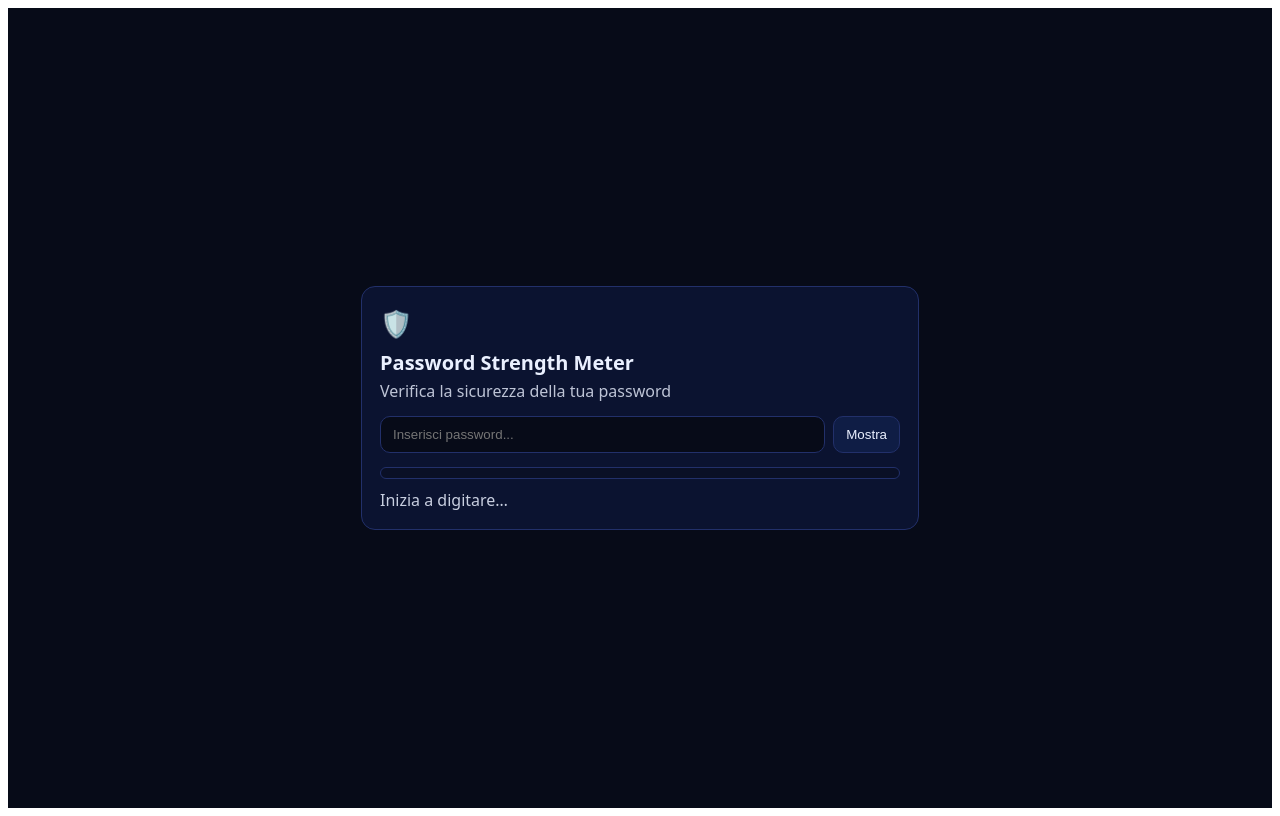
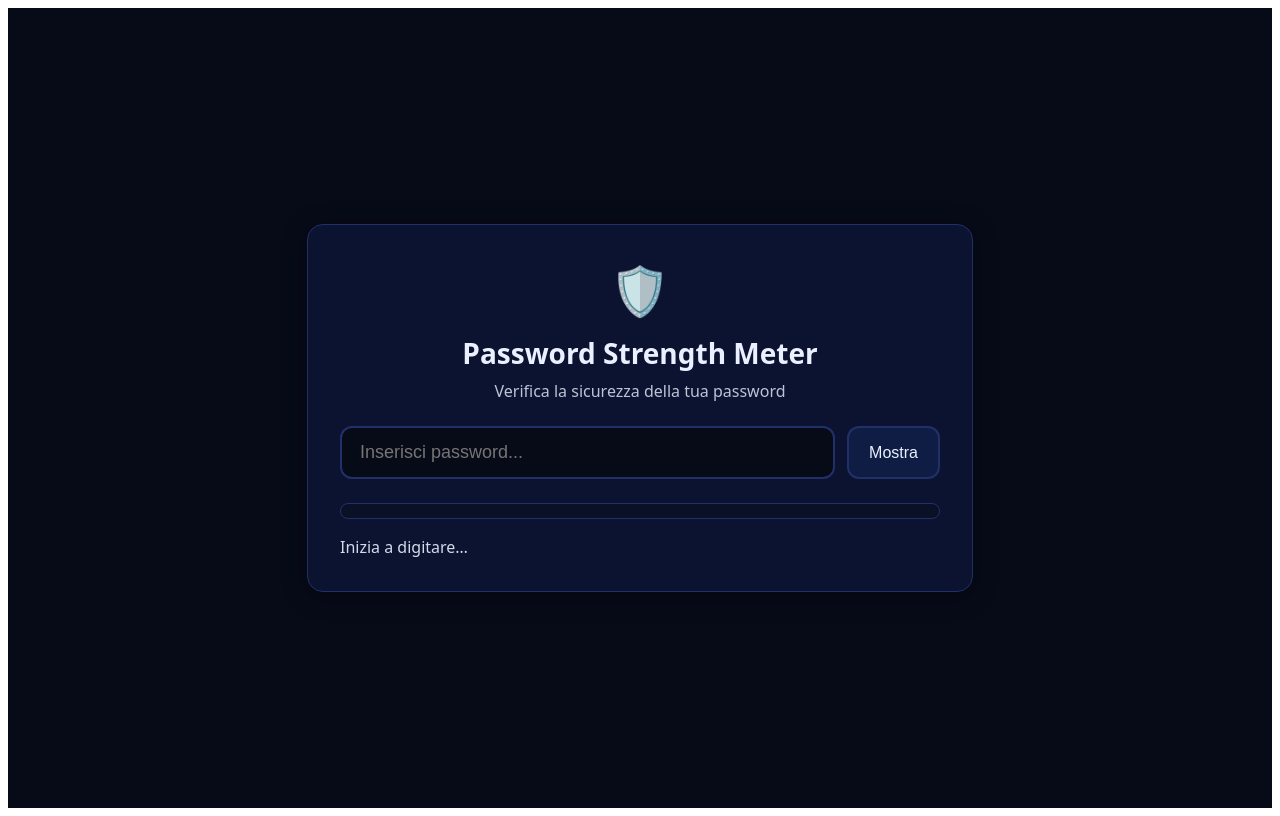
Before and after one commit to Mrluck18/Password-Strength-Meter, a React (Vite) app: page / in a window 1280 px wide. Built offline with nearby package versions, Linux system fonts and the light colour scheme.

Commit message:
Migliorata usabilità con dimensioni e leggibilità aumentate

```diff
--- a/src/PasswordInput.css
+++ b/src/PasswordInput.css
@@ -1,15 +1,27 @@
 .page { min-height: 100vh; display: grid; place-items: center; background: #070b18; color: #eaf0ff; font-family: system-ui, sans-serif; }
-.card { width: min(520px, 92vw); background: #0b1330; border: 1px solid #22306a; border-radius: 14px; padding: 18px; }
-.header { margin-bottom: 14px; }
-.icon { font-size: 26px; }
-.title { margin: 8px 0 4px; font-size: 20px; }
-.subtitle { margin: 0; opacity: 0.8; }
 
-.inputRow { display: flex; gap: 8px; }
-.input { flex: 1; padding: 10px 12px; border-radius: 10px; border: 1px solid #22306a; background: #070b18; color: inherit; }
-.toggle { padding: 10px 12px; border-radius: 10px; border: 1px solid #22306a; background: #0f1d45; color: inherit; cursor: pointer; }
+.card { width: min(600px, 94vw); background: #0b1330; border: 1px solid #22306a; border-radius: 16px; padding: 32px; box-shadow: 0 4px 24px rgba(0,0,0,0.4); }
 
-.barBg { height: 10px; background: #0a1026; border: 1px solid #22306a; border-radius: 999px; margin-top: 14px; overflow: hidden; }
-.barFill { height: 100%; background: #2d7dff; width: 0%; }
+.header { margin-bottom: 24px; text-align: center; }
 
-.status { margin: 10px 0 0; opacity: 0.85; white-space: pre-line; line-height: 1.4; }
+.icon { font-size: 48px; margin-bottom: 8px; }
+
+.title { margin: 12px 0 8px; font-size: 28px; font-weight: 700; }
+
+.subtitle { margin: 0; opacity: 0.8; font-size: 16px; }
+
+.inputRow { display: flex; gap: 12px; }
+
+.input { flex: 1; padding: 14px 18px; border-radius: 12px; border: 2px solid #22306a; background: #070b18; color: inherit; font-size: 18px; outline: none; transition: border-color 0.2s; }
+
+.input:focus { border-color: #2d7dff; }
+
+.toggle { padding: 14px 20px; border-radius: 12px; border: 2px solid #22306a; background: #0f1d45; color: inherit; cursor: pointer; font-size: 16px; font-weight: 500; transition: background 0.2s; }
+
+.toggle:hover { background: #1a2a5e; }
+
+.barBg { height: 14px; background: #0a1026; border: 1px solid #22306a; border-radius: 999px; margin-top: 24px; overflow: hidden; position: relative; }
+
+.barFill { height: 100%; background: #2d7dff; width: 0%; transition: width 0.4s cubic-bezier(0.4, 0, 0.2, 1), background-color 0.4s ease; }
+
+.status { margin: 16px 0 0; opacity: 0.9; font-size: 16px; line-height: 1.5; white-space: pre-line; max-width: 90%; }
```
